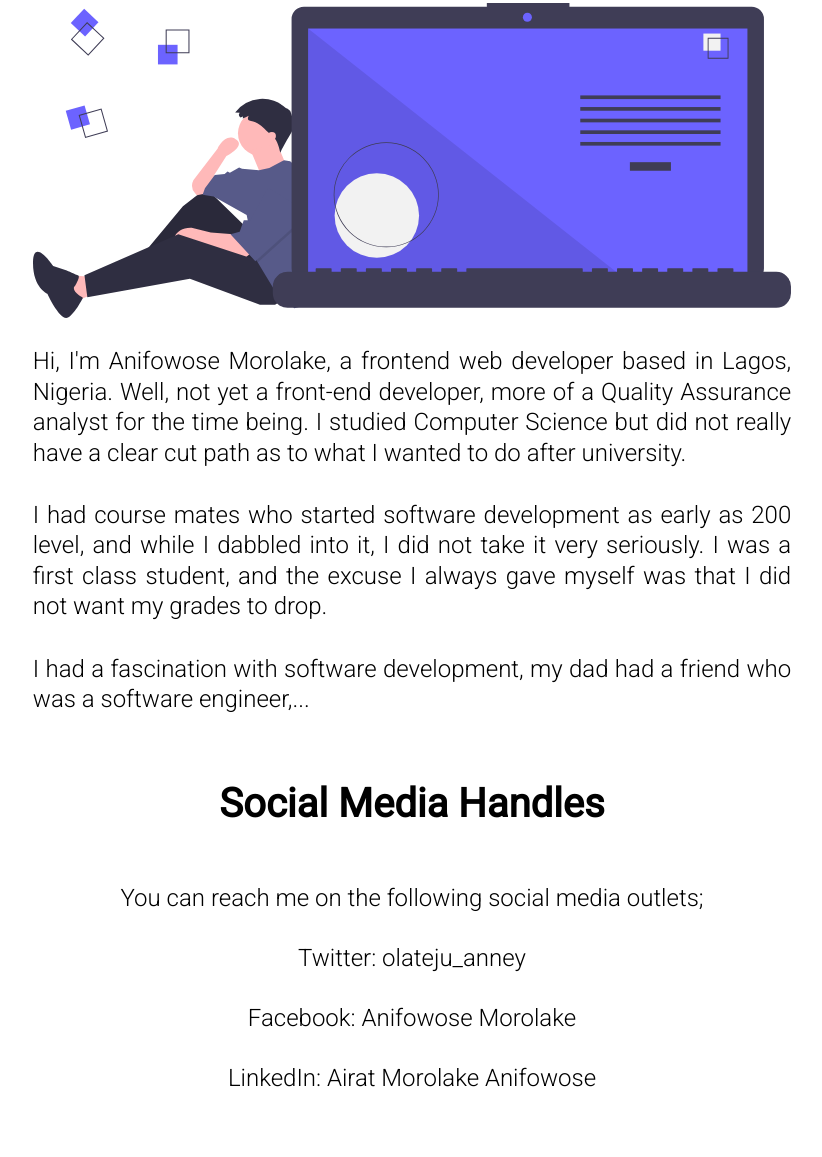
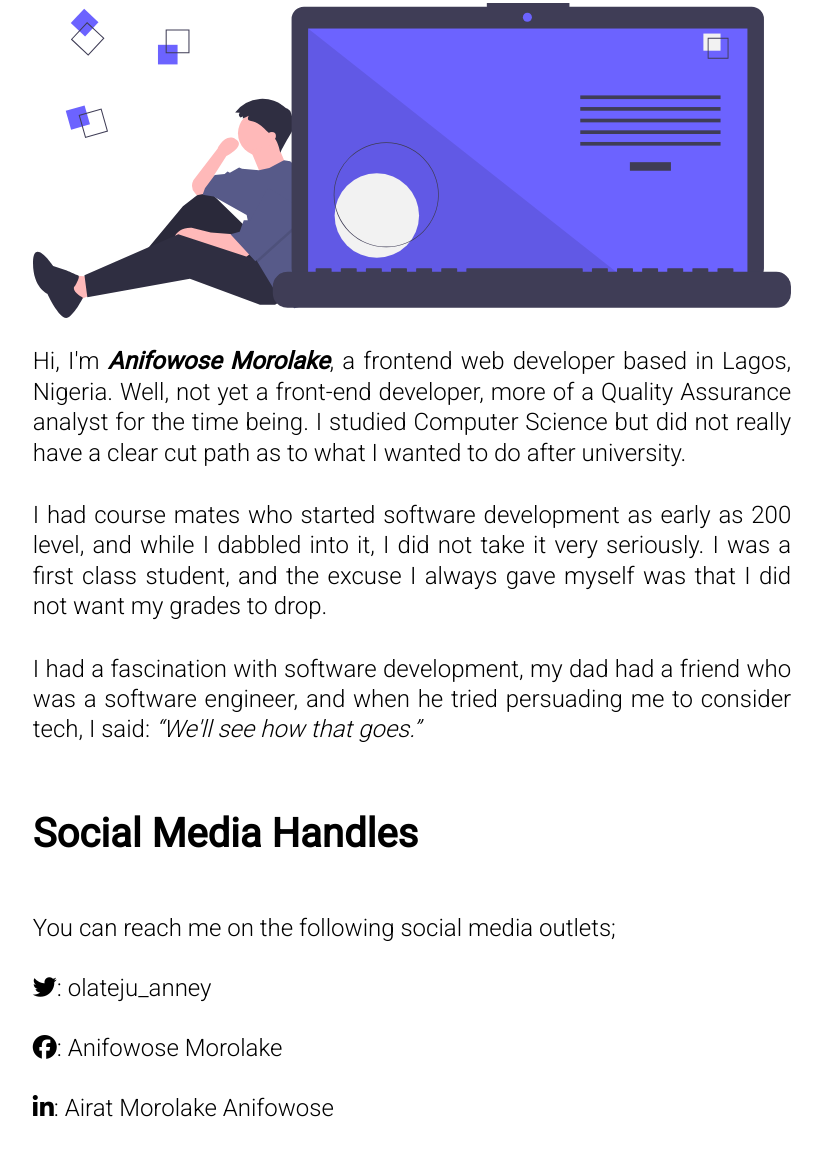
Before and after one commit to RolakeAnifowose/Udacity-Personal-Blog-Website, a plain HTML site: page Home/Posts/blogpost.html in a window 1280 px wide. Shown: the part 340-1497 px from the top of the page, without its empty margins (228-1050 px from the left). Before the commit the page ends 1472 px from the top, so only its background shows below. Drawn offline with Linux system fonts and the light colour scheme; files whose address does not match are found by name.

Commit message:
Last fixes

```diff
--- a/Home/Posts/blogpost.html
+++ b/Home/Posts/blogpost.html
@@ -1,11 +1,13 @@
 <!DOCTYPE html>
 <html>
+
 <head>
     <title>Blog Post</title>
     <meta charset="UTF-8">
     <meta content="width=device-width, initial-scale=1" name="viewport" />
     <link rel="stylesheet" href="../../main.css">
     <link href="https://fonts.googleapis.com/css2?family=Roboto:wght@300;400&display=swap" rel="stylesheet">
+    <script src="https://kit.fontawesome.com/ea8abced74.js" crossorigin="anonymous"></script>
 </head>
 
 <body>
@@ -36,25 +38,35 @@
 
             <div class="content">
                 <p>
-                        Hi, I'm Anifowose Morolake, a frontend web developer based in Lagos, Nigeria. Well, not yet a front-end developer, more of a Quality Assurance analyst for the time being. I studied Computer Science but did not really have a clear cut path as to what I wanted to do after university.
+                    Hi, I'm <i><strong>Anifowose Morolake</strong></i>, a frontend web developer based in Lagos,
+                    Nigeria. Well, not yet a front-end developer, more of a Quality Assurance analyst for the time
+                    being. I studied Computer Science but did not really have a clear cut path as to what I wanted to do
+                    after university.
                 </p>
                 <p>
-                        I had course mates who started software development as early as 200 level, and while I dabbled into it, I did not take it very seriously. I was a first class student, and the excuse I always gave myself was that I did not want my grades to drop.
+                    I had course mates who started software development as early as 200 level, and while I dabbled into
+                    it, I did not take it very seriously. I was a first class student, and the excuse I always gave
+                    myself was that I did not want my grades to drop.
                 </p>
 
-                    <p>I had a fascination with software development, my dad had a friend who was a software engineer,...</p>
+                <p>I had a fascination with software development, my dad had a friend who was a software engineer, and
+                    when he tried persuading me to consider tech, I said: <q>We'll see how that goes.</q></p>
             </div>
 
             <section class="socials">
                 <h2 class="social-media-heading">Social Media Handles</h2>
                 <div class="social-media-content">
                     <p>You can reach me on the following social media outlets;</p>
-                        <p><a href="https://twitter.com/olateju_anney" target="__blank">Twitter: olateju_anney</a></p>
-                        <p><a href="">Facebook: Anifowose Morolake</a></p>
-                        <p><a href="https://www.linkedin.com/in/airat-morolake-anifowose-500626142/" target="__blank">LinkedIn: Airat Morolake Anifowose</a></p>
+                    <p><i class="fab fa-twitter"></i><a href="https://twitter.com/olateju_anney" target="__blank">:
+                            olateju_anney</a></p>
+                    <p><i class="fab fa-facebook"></i><a href="">: Anifowose Morolake</a></p>
+                    <p><i class="fab fa-linkedin-in"></i><a
+                            href="https://www.linkedin.com/in/airat-morolake-anifowose-500626142/" target="__blank">:
+                            Airat Morolake Anifowose</a></p>
                 </div>
             </section>
         </div>
     </div>
 </body>
+
 </html>
--- a/Home/Styling/blogpost.css
+++ b/Home/Styling/blogpost.css
@@ -39,6 +39,10 @@ h2 {
     font-size: 2.5rem;
 }
 
+q {
+    font-style: italic;
+}
+
 @media (min-width: 768px) {
     .blog-content {
         max-width: 60%;
--- a/Home/Styling/contact.css
+++ b/Home/Styling/contact.css
@@ -1,6 +1,7 @@
 .socials {
-    display: grid;
-    text-align: center;
+    display: flex;
+    flex-direction: column;
+    flex-wrap: wrap;
 }
 
 li {
```
Also changed, not shown: Home/Contact/contact.html (+4 -3 lines), index.html (+22 -7 lines). Lines whose indentation alone changed are shown as unchanged.
